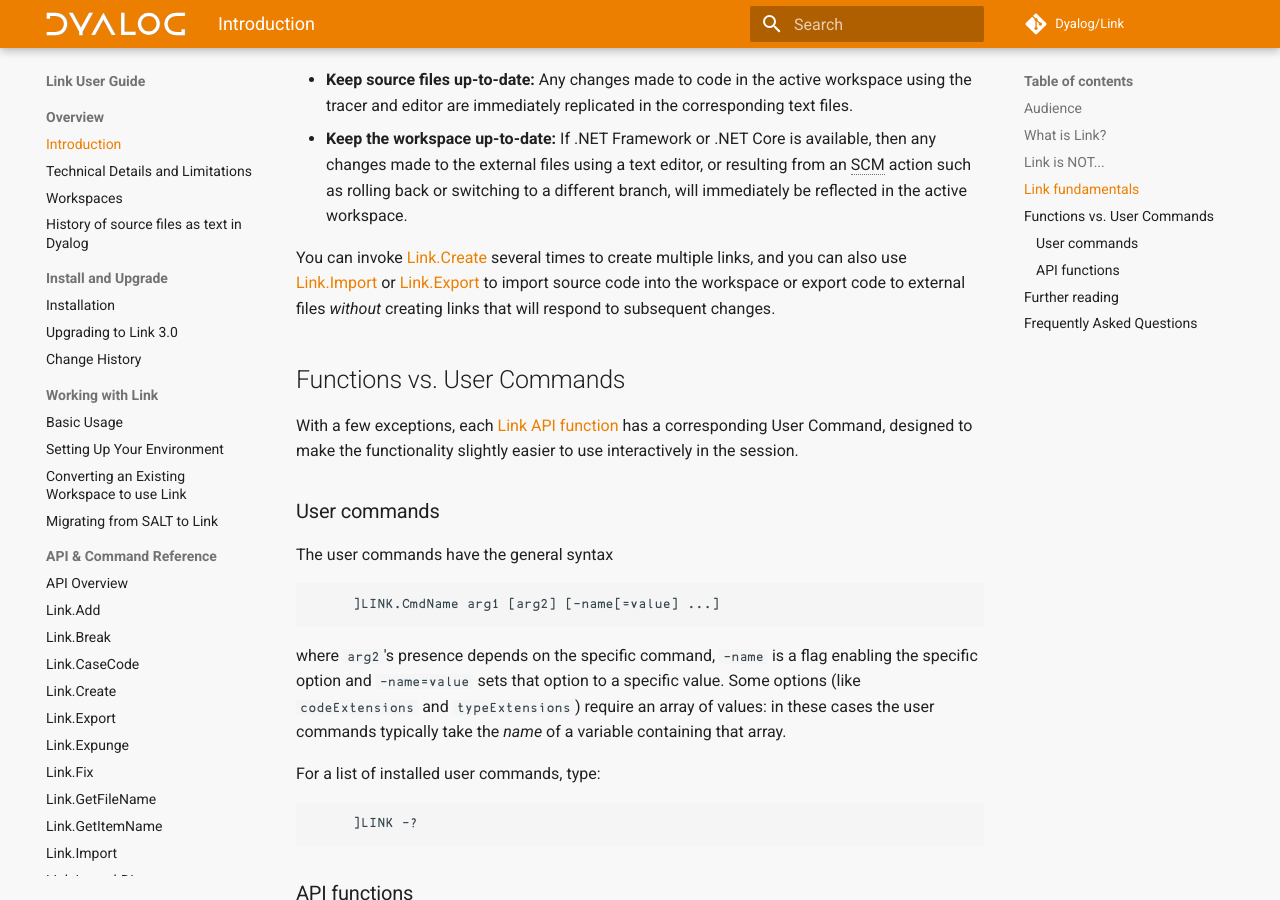
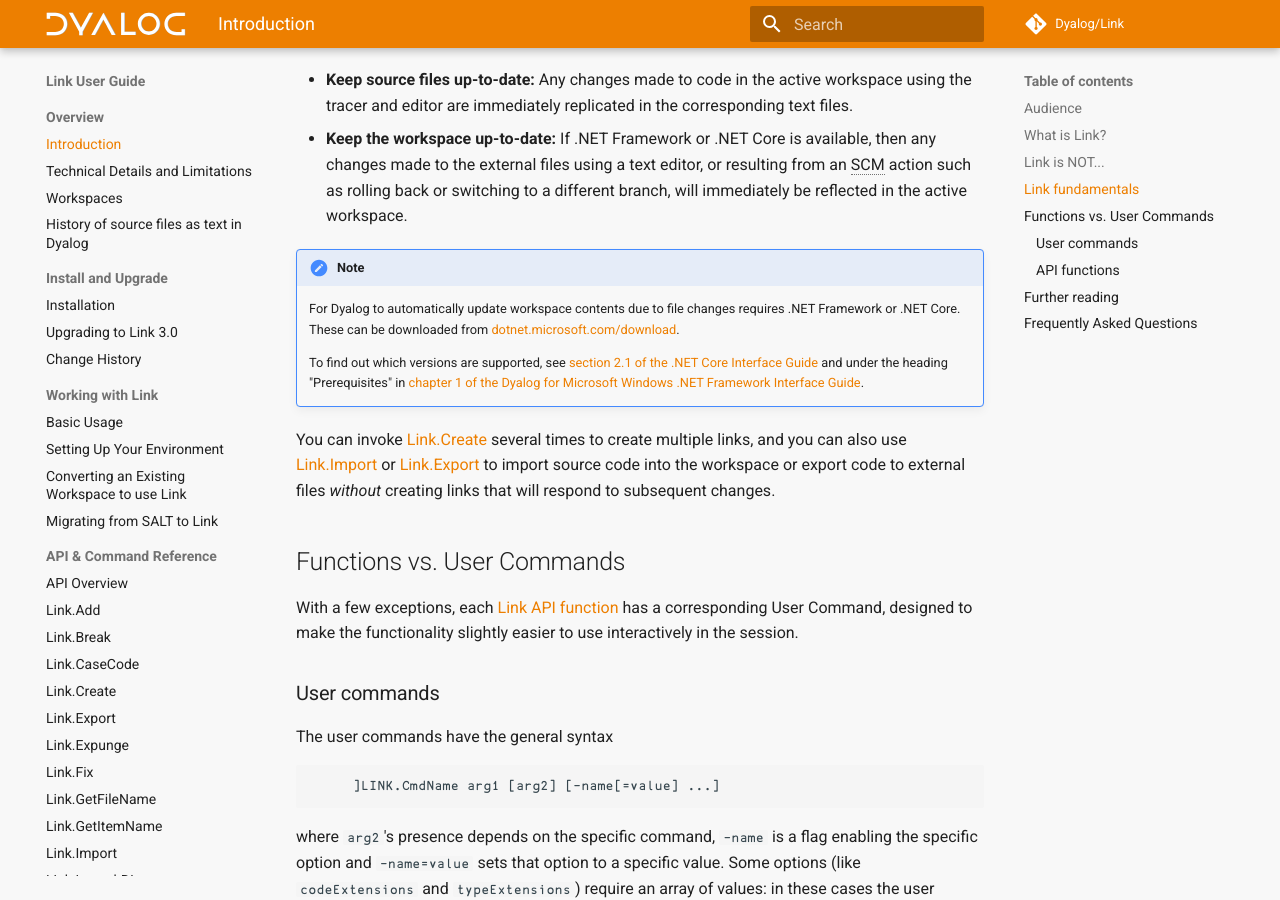
Before and after one commit to Dyalog/link, an MkDocs documentation site: the page built from docs/index.md, in a window 1280 px wide and 900 px high, scrolled down 2173 px. Built offline with MkDocs 1.6.1 and Material for MkDocs 9.7.7, drawn with Linux system fonts in a browser that asks for light colours; comment, search, counter and statistics services are not loaded.

Commit message:
more explicit about purpose of .NET core + additional note in fundamentals

```diff
--- a/docs/index.md
+++ b/docs/index.md
@@ -54,6 +54,11 @@
 Any changes made to code in the active workspace using the tracer and editor are immediately replicated in the corresponding text files.
 * **Keep the workspace up-to-date:**
 If .NET Framework or .NET Core is available, then any changes made to the external files using a text editor, or resulting from an SCM action such as rolling back or switching to a different branch, will immediately be reflected in the active workspace.
+
+!!!Note
+	For Dyalog to automatically update workspace contents due to file changes requires .NET Framework or .NET Core. These can be downloaded from [dotnet.microsoft.com/download](https://dotnet.microsoft.com/download).
+
+	To find out which versions are supported, see [section 2.1 of the .NET Core Interface Guide](https://docs.dyalog.com/latest/dotNET%20Core%20Interface%20Guide.pdf) and under the heading "Prerequisites" in [chapter 1 of the Dyalog for Microsoft Windows .NET Framework Interface Guide](https://docs.dyalog.com/latest/Dyalog%20for%20Microsoft%20Windows%20.NET%20Framework%20Interface%20Guide.pdf).
 
 You can invoke [Link.Create](API/Link.Create.md) several times to create multiple links, and you can also use [Link.Import](API/Link.Import.md) or [Link.Export](API/Link.Export.md) to import source code into the workspace or export code to external files *without* creating links that will respond to subsequent changes.
 
```
Also changed, not shown: docs/Usage/Installation.md (+1 -1 lines).
